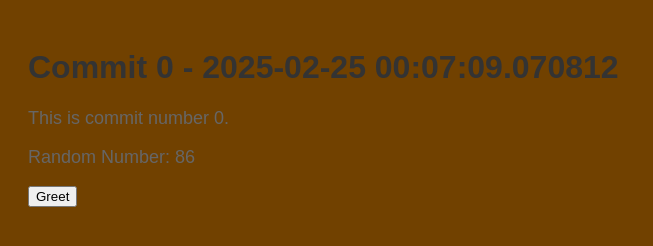
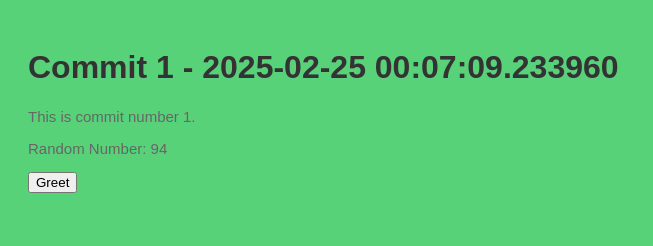
Before and after one commit to polishflits/autogen-repo-20250225000703, a plain HTML site: page index.html in a window 1280 px wide. Shown: the whole page, without its empty margins (0-653 px from the left). Drawn offline with Linux system fonts and the light colour scheme.

Commit message:
📝 Auto commit 1 with HTML, CSS, and JS

```diff
--- a/index.html
+++ b/index.html
@@ -2,13 +2,13 @@
     <!DOCTYPE html>
     <html>
     <head>
-        <title>Commit 0 - 2025-02-25 00:07:09.070812</title>
+        <title>Commit 1 - 2025-02-25 00:07:09.233960</title>
         <link rel="stylesheet" href="style.css">
     </head>
     <body>
-        <h1>Commit 0 - 2025-02-25 00:07:09.070812</h1>
-        <p>This is commit number 0.</p>
-        <p>Random Number: 86</p>
+        <h1>Commit 1 - 2025-02-25 00:07:09.233960</h1>
+        <p>This is commit number 1.</p>
+        <p>Random Number: 94</p>
         <button onclick="greet()">Greet</button>
         <script src="script.js"></script>
     </body>
--- a/script.js
+++ b/script.js
@@ -2,4 +2,4 @@
     function greet() {
         alert('Hello from commit ' + commitNumber + '!');
     }
-    var commitNumber = 0;
+    var commitNumber = 1;
--- a/style.css
+++ b/style.css
@@ -1,7 +1,7 @@
 
     body {
         font-family: Arial, sans-serif;
-        background-color: #714100;
+        background-color: #58d279;
         padding: 20px;
     }
     h1 {
@@ -9,5 +9,5 @@
     }
     p {
         color: #666;
-        font-size: 18px;
+        font-size: 15px;
     }
```
